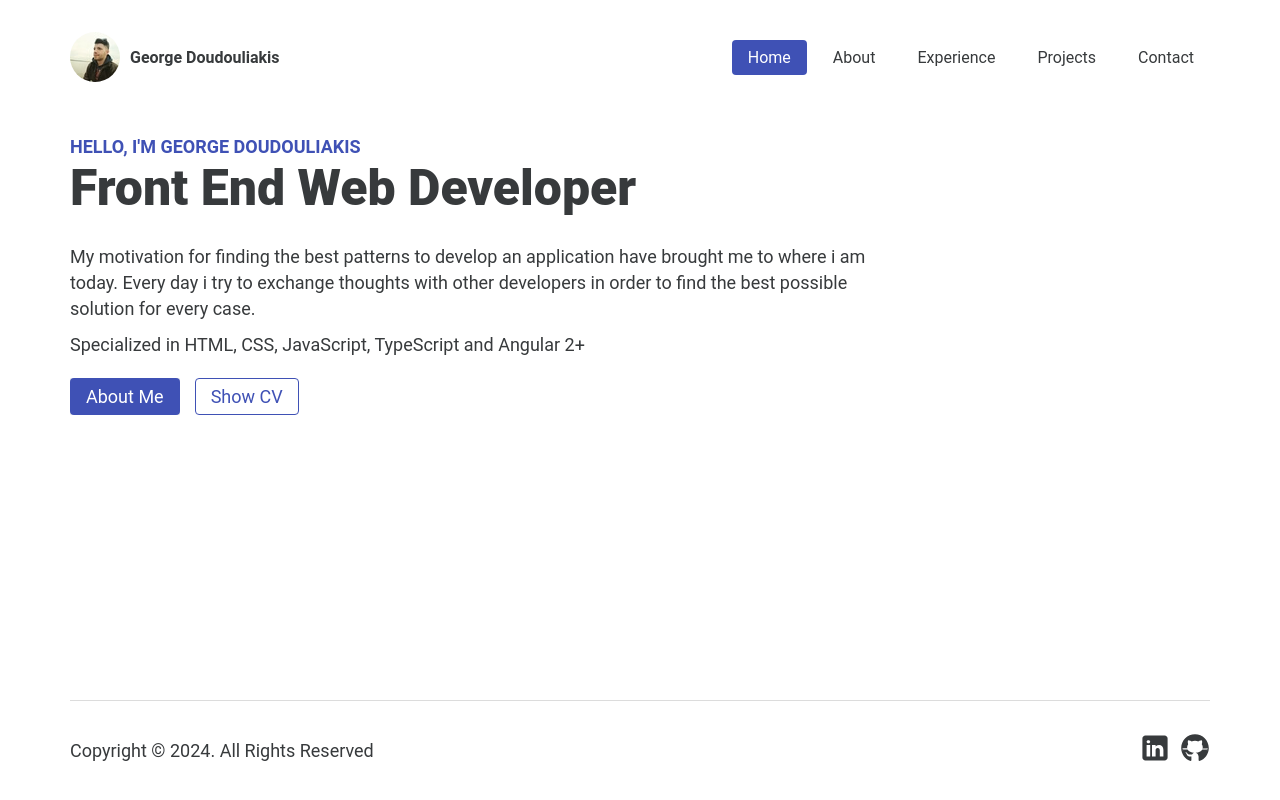
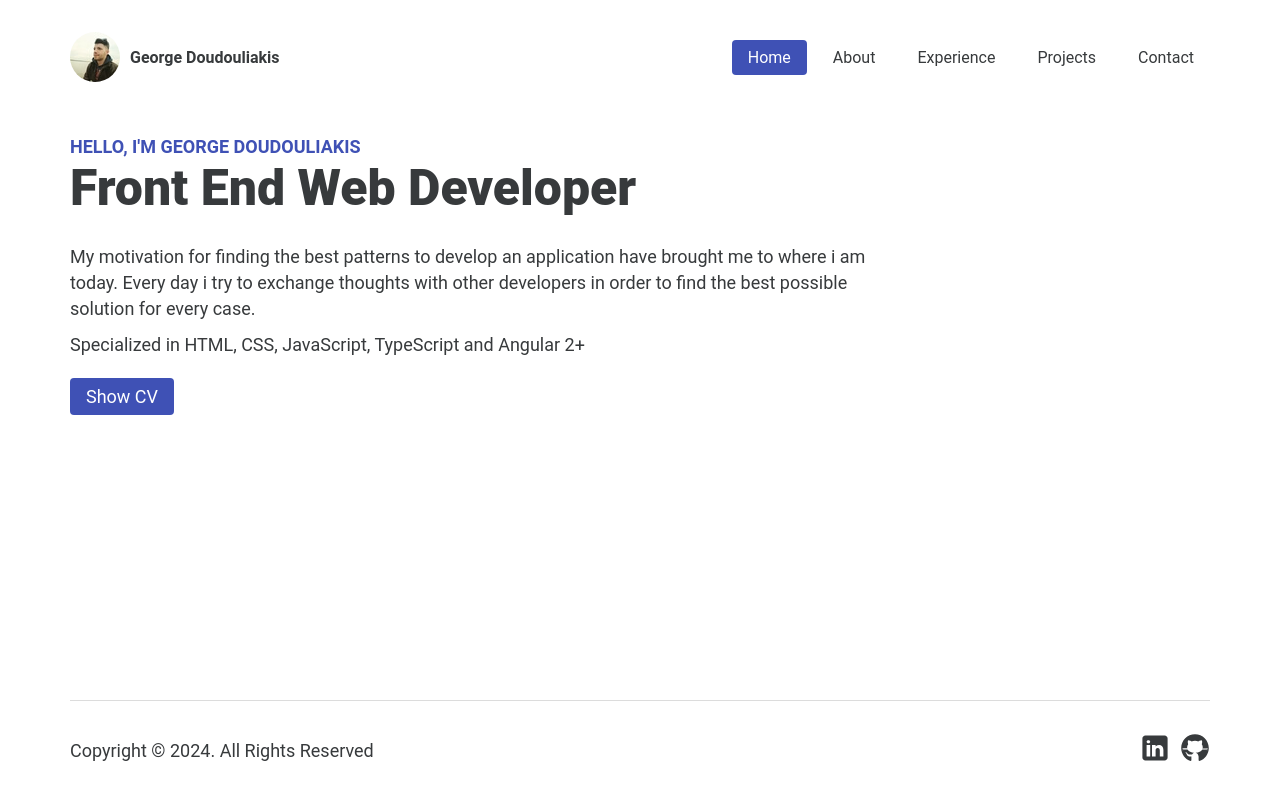
Before and after one commit to GeorgiosDoudouliakis/george-doudouliakis-dev, an Angular app: page / in a window 1280 px wide. Built offline with nearby package versions, Linux system fonts and the light colour scheme.

Commit message:
refactor: Remove about me button on home intro

```diff
--- a/src/app/pages/home/components/home-intro/home-intro.component.html
+++ b/src/app/pages/home/components/home-intro/home-intro.component.html
@@ -3,8 +3,5 @@
   <h1 gdTypeWriter="Front End Web Developer"></h1>
   <p class="intro-text">My motivation for finding the best patterns to develop an application have brought me to where i am today. Every day i try to exchange thoughts with other developers in order to find the best possible solution for every case.</p>
   <p class="intro-text">Specialized in HTML, CSS, JavaScript, TypeScript and Angular 2+</p>
-  <div class="buttons-container">
-    <button><a routerLink="about" class="primary-btn">About Me</a></button>
-    <a href="/assets/cv-pdf/DOUDOULIAKIS_GEORGIOS_CV.pdf" class="secondary-btn" target="_self" download>Show CV</a>
-  </div>
+  <button class="primary-btn">Show CV</button>
 </div>
--- a/src/app/pages/home/components/home-intro/home-intro.component.scss
+++ b/src/app/pages/home/components/home-intro/home-intro.component.scss
@@ -55,16 +55,9 @@
       }
     }
 
-    .buttons-container {
-      display: flex;
-
-      button {
-        margin-right: 15px;
-      }
-
-      a {
-        font-size: 18px;
-      }
+    button {
+      font-size: 18px;
+      margin-right: 15px;
     }
   }
 }
--- a/src/app/pages/home/components/home-intro/home-intro.component.ts
+++ b/src/app/pages/home/components/home-intro/home-intro.component.ts
@@ -1,12 +1,10 @@
 import { Component } from '@angular/core';
-import { RouterLink } from "@angular/router";
-import { NgOptimizedImage } from "@angular/common";
 import { TypeWriterDirective } from "../../directives/type-writer.directive";
 
 @Component({
   selector: 'gd-home-intro',
   standalone: true,
-  imports: [TypeWriterDirective, RouterLink, NgOptimizedImage],
+  imports: [TypeWriterDirective],
   templateUrl: './home-intro.component.html',
   styleUrl: './home-intro.component.scss'
 })
```
